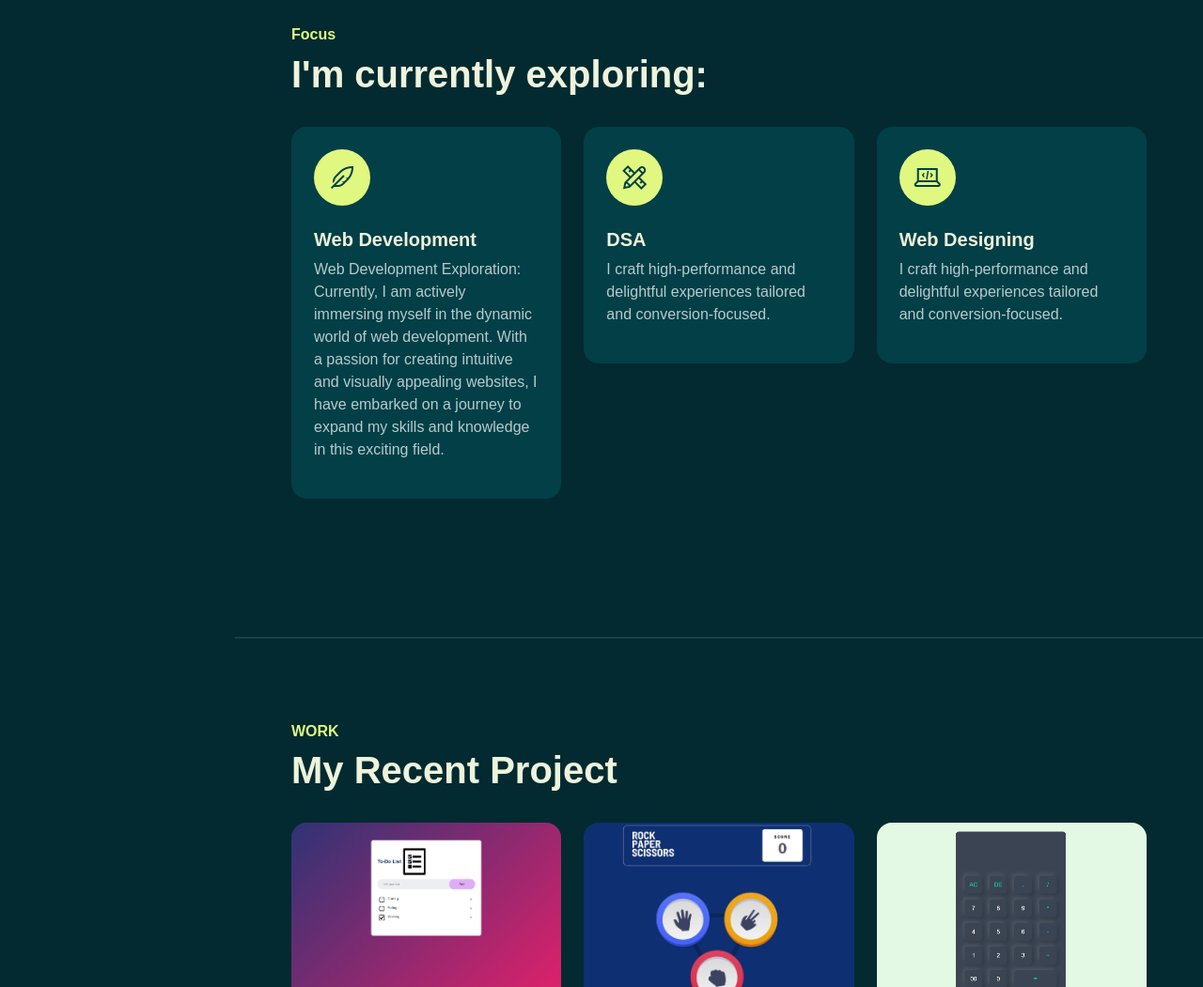
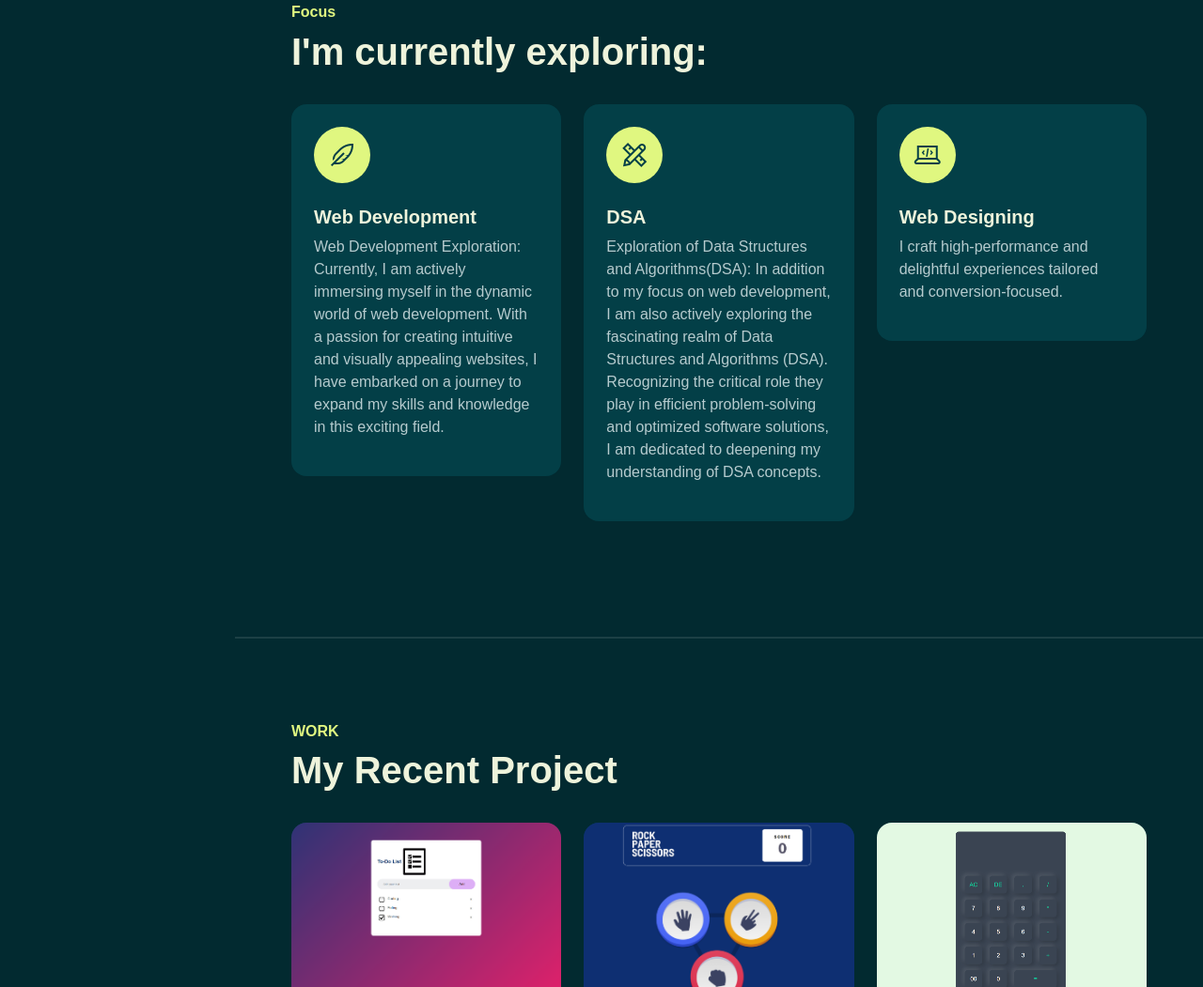
Before and after one commit to sameekshaagupta/Personal-Portfolio, a plain HTML site: page index.html in a window 1280 px wide. Shown: the part 920-1971 px from the top of the page at 94% size. Drawn offline with Linux system fonts and the light colour scheme; a web font is replaced by a local one.

Commit message:
index.html

```diff
--- a/index.html
+++ b/index.html
@@ -90,7 +90,7 @@
                 <i class="las la-pencil-ruler"></i>
               </div>
               <h5 class="mt-4 mb-2">DSA</h5>
-              <p>I craft high-performance and delightful experiences tailored and conversion-focused.</p>
+              <p>Exploration of Data Structures and Algorithms(DSA): In addition to my focus on web development, I am also actively exploring the fascinating realm of Data Structures and Algorithms (DSA). Recognizing the critical role they play in efficient problem-solving and optimized software solutions, I am dedicated to deepening my understanding of DSA concepts.</p>
             </div>
           </div>
 
```
